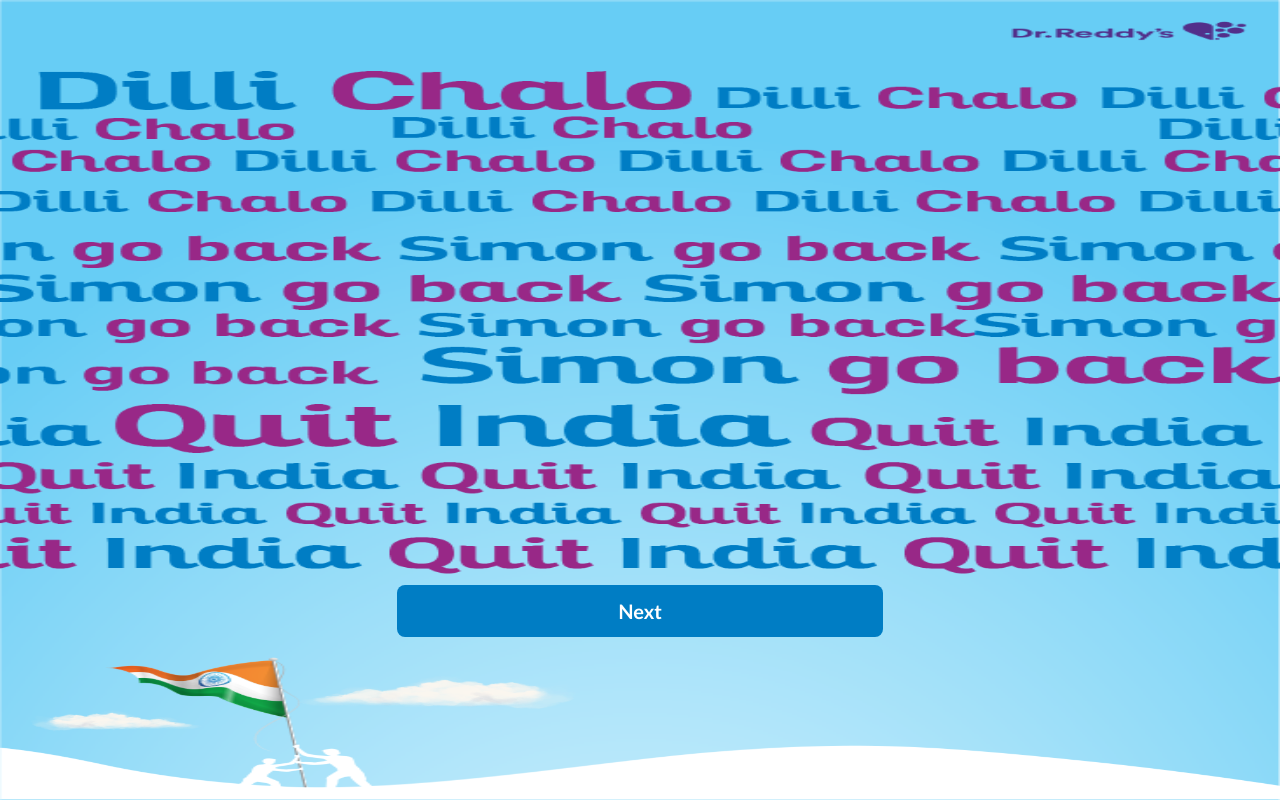
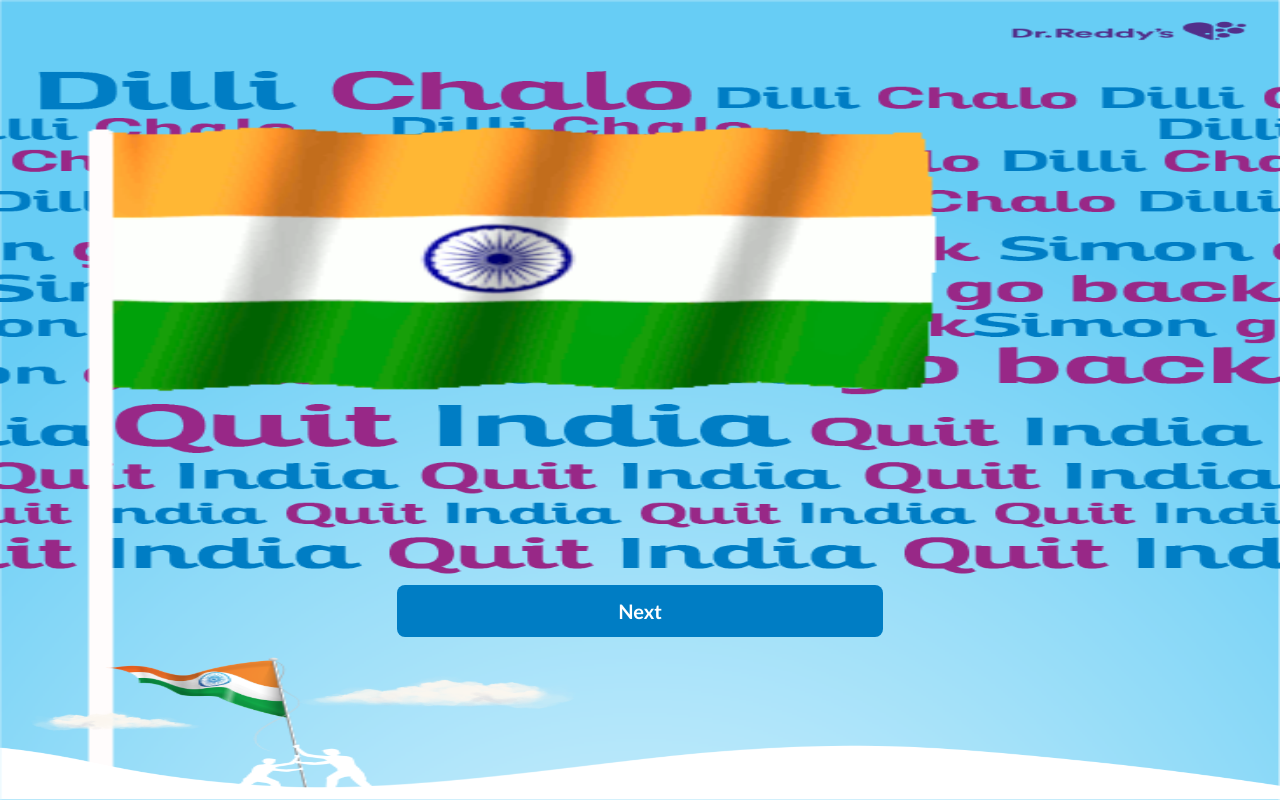
Before and after one commit to devdigitalsol/Independence_Day_Selfie_Activity, a React (Vite) app: page /flagpage in a window 1280 px wide. Built offline with nearby package versions, Linux system fonts and the light colour scheme.

Commit message:
new code

```diff
--- a/src/components/Pages/Flag_Page.jsx
+++ b/src/components/Pages/Flag_Page.jsx
@@ -19,7 +19,6 @@ const Flag_Page = () => {
       <div className="h-[72vh]    ">
         <div className="h-[100%] w-[100%] relative  ">
           <img src={DilliChaloText} alt="" className=" h-[90%] " />
-          {/* <img src={FlagGif} alt="" className="absolute " /> */}
 
           <div className=" h-[10%] center-content-flex   ">
             <button className="button-design" onClick={handleClick}>
@@ -27,8 +26,12 @@ const Flag_Page = () => {
             </button>
           </div>
         </div>
+        <img
+          src={FlagGif}
+          alt=""
+          className="absolute bottom-0 h-[85%] w-[70%] left-16"
+        />
       </div>
-      {/* <img src={FlagGif} alt="" className="flagImage-relative" /> */}
 
       {/* footer */}
       <div className="h-[20vh]  relative">
```
